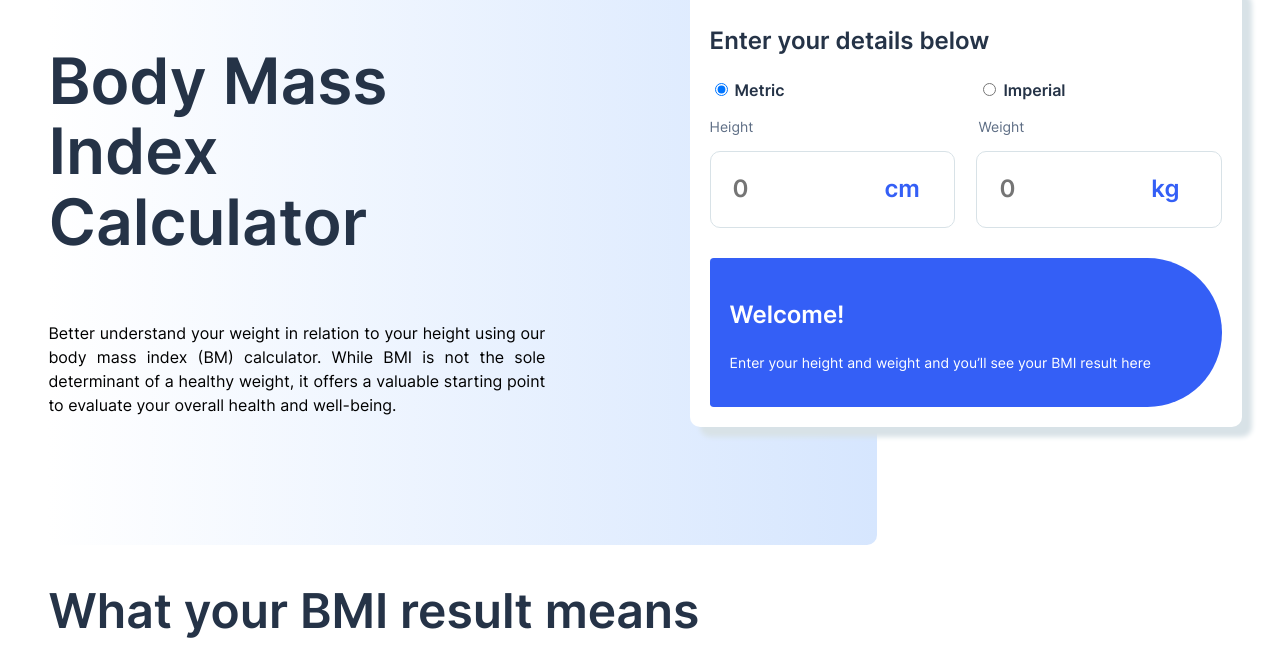
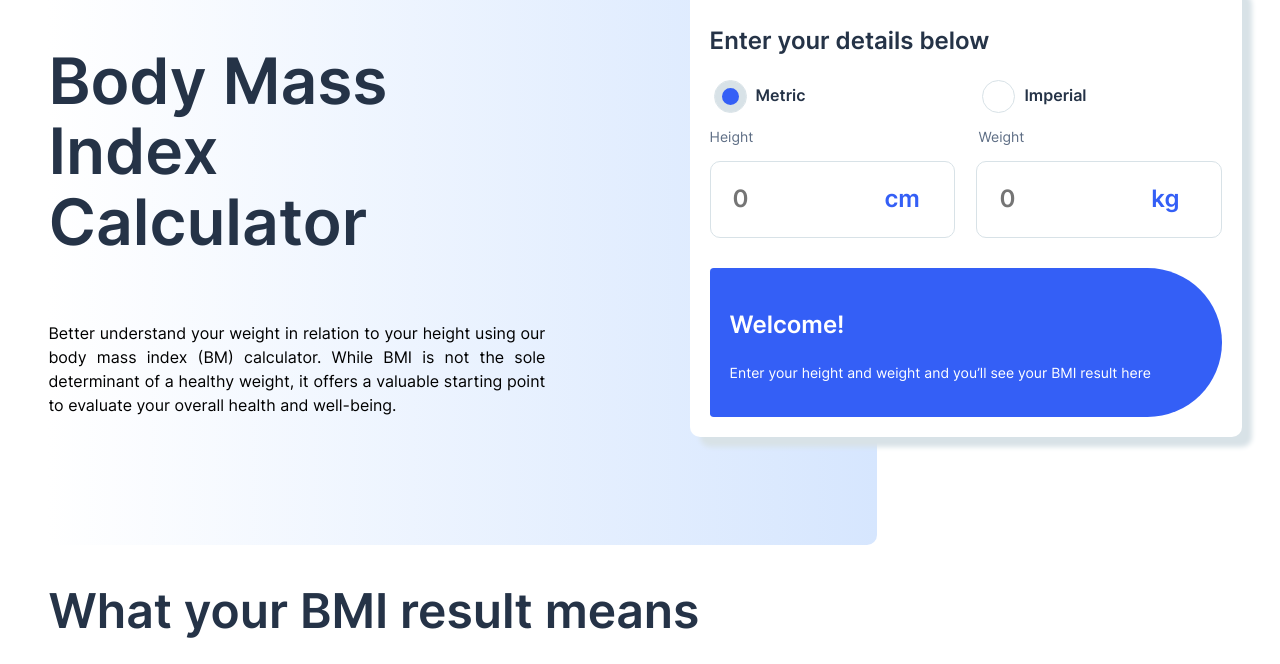
Before and after one commit to Sejo9/bmi-calculator, a website with bundled scripts: page public/index.html in a window 1280 px wide. Shown: the part 136-800 px from the top of the page. Built offline with nearby package versions, Linux system fonts and the light colour scheme.

Commit message:
Customize radio buttons

```diff
--- a/public/index.html
+++ b/public/index.html
@@ -34,12 +34,12 @@
 
         <div id="units">
           <div>
-            <input name="unit" id="metric" type="radio" checked>
+            <input class="custom-radio" name="unit" id="metric" type="radio" checked>
             <label class="body-m-bold" for="metric">Metric</label>
           </div>
 
           <div>
-            <input name="unit" id="imperial" type="radio">
+            <input class="custom-radio" name="unit" id="imperial" type="radio">
             <label class="body-m-bold" for="imperial">Imperial</label>
           </div>
         </div>
--- a/public/styles.css
+++ b/public/styles.css
@@ -78,6 +78,39 @@ input {
     border-style: none;
     border-color: transparent;
     outline: none;
+    cursor: pointer;
+}
+
+input[type="radio"] {
+    height: 31px;
+    width: 31px;
+    margin-right: 10px;
+}
+
+.custom-radio {
+    appearance: none;
+    -webkit-appearance: none;
+    background-color: var(--white);
+    border-radius: 50%;
+    outline: 1px solid var(--borders);
+
+}
+
+.custom-radio:hover{
+    outline-color: var(--blue);
+}
+
+.custom-radio:focus-visible {
+    outline-offset: 0;
+}
+
+.custom-radio:checked{
+    border: 7px solid var(--borders);
+    background-color: var(--blue);
+}
+
+.custom-radio:checked:hover{
+    outline-color: var(--borders);
 }
 
 input::-webkit-outer-spin-button,
@@ -141,10 +174,13 @@ main {
 
 #units>div {
     width: 47.5%;
+    display: flex;
+    align-items: center;
 }
 
 #units>div>label {
     color: var(--gunmetal);
+    cursor: pointer;
 }
 
 #metric-display {
```
